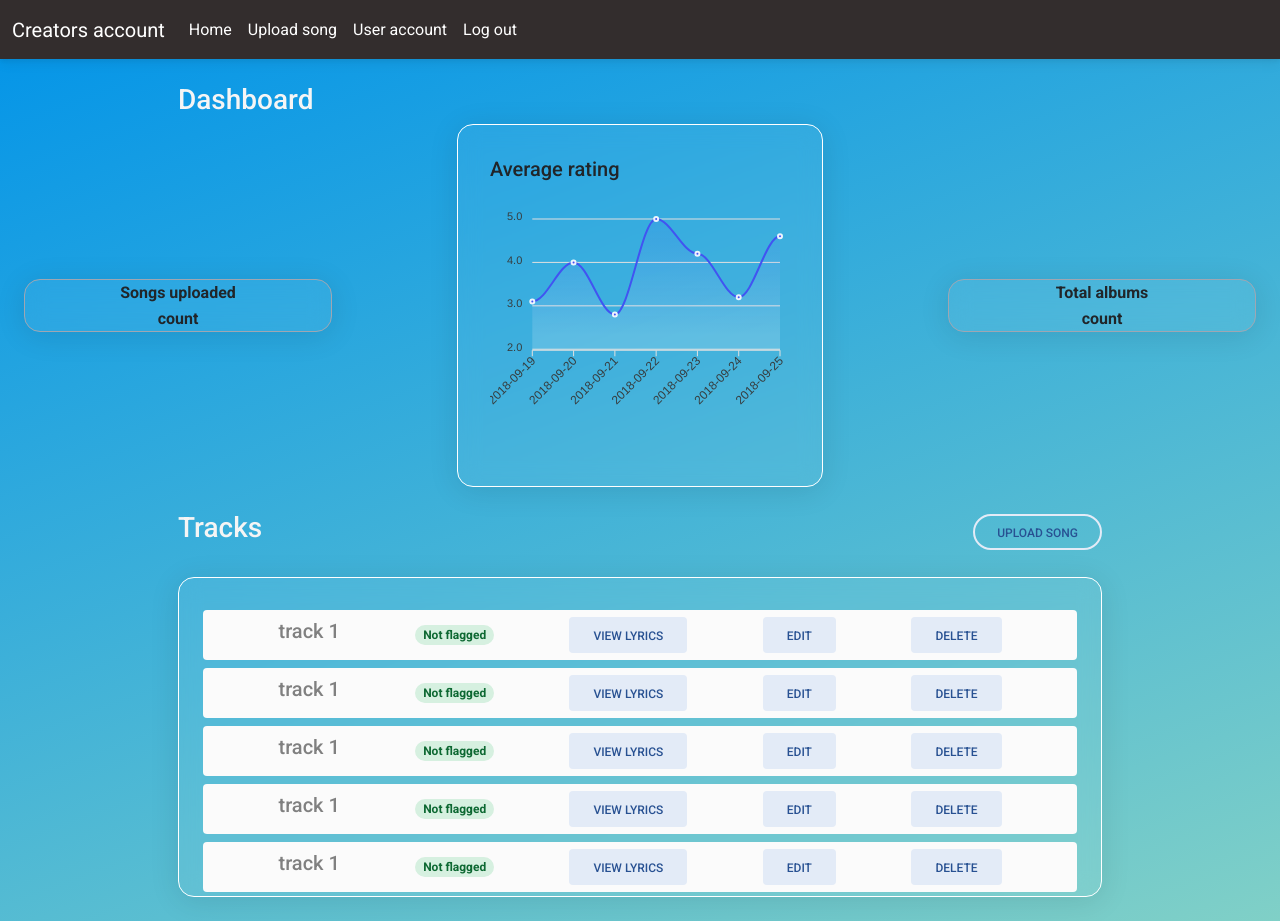
After one commit to Vaibhav240804/Music-streaming-platform, a Flask app: page /creatorsdash in a window 1280 px wide. The commit adds this page. Run offline with Flask 3, Linux system fonts and the light colour scheme; some libraries are stand-ins or nearby versions.

Commit message:
added creators facilities

```diff
--- a/app.py
+++ b/app.py
@@ -48,7 +48,18 @@ def register_user():
 
 @app.route("/",methods=["GET"])
 def lyrics():
-    return render_template("lyricsnplay.html")
+    return render_template("home.html")
+
+@app.route("/uploadsong",methods=["GET","POST"])
+def upload():
+    if request.method == "GET":
+        return render_template("uploadsong.html")
+    else:
+        return render_template("uploadsong.html")
+
+@app.route("/creatorsdash",methods=["GET"])
+def creatorsdash():
+    return render_template("creatordash.html")
 
 @app.route("/play",methods=["GET"])
 def play():
--- a/templates/admin.html
+++ b/templates/admin.html
@@ -500,7 +500,6 @@
     <script src="{{ url_for('static', filename='vendor/quill/quill.min.js') }}"></script>
     <script src="{{ url_for('static', filename='vendor/simple-datatables/simple-datatables.js') }}"></script>
     <script src="{{ url_for('static', filename='vendor/tinymce/tinymce.min.js') }}"></script>
-    <script src="{{ url_for('static', filename='vendor/php-email-form/validate.js') }}"></script>
     <!-- Template Main JS File -->
     <script src="{{ url_for('static', filename='vendor/main.js') }}"></script>
     <script
--- /dev/null
+++ b/templates/creatordash.html
@@ -0,0 +1,323 @@
+<!DOCTYPE html>
+<html lang="en">
+  <head>
+    <meta charset="UTF-8" />
+    <meta name="viewport" content="width=device-width, initial-scale=1.0" />
+    <title>Home page</title>
+    <link
+      href="{{ url_for('static', filename='vendor/bootstrap/css/bootstrap.min.css') }}"
+      rel="stylesheet"
+    />
+    <link
+      href="{{ url_for('static', filename='vendor/bootstrap-icons/bootstrap-icons.css') }}"
+      rel="stylesheet"
+    />
+    <link
+      href="{{ url_for('static', filename='vendor/boxicons/css/boxicons.min.css') }}"
+      rel="stylesheet"
+    />
+    <link
+      href="{{ url_for('static', filename='vendor/quill/quill.snow.css') }}"
+      rel="stylesheet"
+    />
+    <link
+      href="{{ url_for('static', filename='vendor/quill/quill.bubble.css') }}"
+      rel="stylesheet"
+    />
+    <link
+      href="{{ url_for('static', filename='vendor/remixicon/remixicon.css') }}"
+      rel="stylesheet"
+    />
+    <link
+      href="{{ url_for('static', filename='vendor/simple-datatables/style.css') }}"
+      rel="stylesheet"
+    />
+    <!-- Template Main CSS File -->
+    <link
+      rel="stylesheet"
+      href="{{ url_for('static', filename='style.css') }}"
+    />
+    <link
+      href="https://cdnjs.cloudflare.com/ajax/libs/font-awesome/6.0.0/css/all.min.css"
+      rel="stylesheet"
+    />
+    <!-- Google Fonts -->
+    <link
+      href="https://fonts.googleapis.com/css?family=Roboto:300,400,500,700&display=swap"
+      rel="stylesheet"
+    />
+    <!-- MDB -->
+    <link
+      href="https://cdnjs.cloudflare.com/ajax/libs/mdb-ui-kit/6.4.2/mdb.min.css"
+      rel="stylesheet"
+    />
+    <link
+      rel="stylesheet"
+      href="{{ url_for('static', filename='global.css') }}"
+    />
+  </head>
+  <body
+    style="
+      background-color: #0093e9;
+      background-image: linear-gradient(160deg, #0093e9 0%, #80d0c7 100%);
+    "
+  >
+    <nav class="navbar navbar-expand-lg navbar-dark bg-dark">
+      <div class="container-fluid">
+        <a class="navbar-brand" href="#">Creators account</a>
+        <button
+          class="navbar-toggler"
+          type="button"
+          data-mdb-toggle="collapse"
+          data-mdb-target="#navbarText"
+          aria-controls="navbarText"
+          aria-expanded="false"
+          aria-label="Toggle navigation"
+        >
+          <i class="fas fa-bars"></i>
+        </button>
+        <div class="collapse navbar-collapse" id="navbarText">
+          <span class="navbar-text"></span>
+          <ul class="navbar-nav me-auto mb-2 mb-lg-0">
+            <li class="nav-item">
+              <a class="nav-link active" aria-current="page" href="/home"
+                >Home</a
+              >
+            </li>
+            <li class="nav-item">
+              <a class="nav-link active" href="/uploadsong">Upload song</a>
+            </li>
+            <li class="nav-item">
+              <a class="nav-link active" href="#">User account</a>
+            </li>
+            <li class="nav-item">
+              <a class="nav-link active" href="#">Log out</a>
+            </li>
+          </ul>
+        </div>
+      </div>
+    </nav>
+    <div class="vw-100 min-vh-100 p-4">
+      <div
+        class="w-100 h-50 mb-4 d-flex flex-column align-items-center justify-content-evenly"
+      >
+        <div
+          class="px-8 w-75 d-flex flex-row align-items-center justify-content-between"
+        >
+          <h3>Dashboard</h3>
+          <span></span>
+        </div>
+        <div
+          class="w-100 h-75 d-flex flex-row justify-content-evenly align-items-center"
+        >
+          <div
+            class="w-25 card h-100 d-flex flex-column align-items-center justify-content-evenly border-secondary"
+          >
+            <strong>Songs uploaded</strong><strong>count</strong>
+          </div>
+          <div
+            class="w-50 h-75 d-flex flex-column align-items-center justify-content-evenly border-secondary"
+          >
+            <div class="card p-2">
+              <div class="card-body">
+                <h5 class="card-title">Average rating</h5>
+
+                <!-- Line Chart -->
+                <div id="reportsChart"></div>
+
+                <script>
+                  document.addEventListener("DOMContentLoaded", () => {
+                    new ApexCharts(document.querySelector("#reportsChart"), {
+                      series: [
+                        {
+                          name: "Ratings",
+                          data: [3.1, 4.0, 2.8, 5.0, 4.2, 3.2, 4.6],
+                        },
+                      ],
+                      chart: {
+                        height: 250,
+                        type: "area",
+                        toolbar: {
+                          show: false,
+                        },
+                      },
+                      markers: {
+                        size: 2,
+                      },
+                      colors: [
+                        "#4154f1",
+                        "#2eca6a",
+                        "#ff771d",
+                        "#FAC858",
+                        "#1E4099",
+                      ],
+                      fill: {
+                        type: "gradient",
+                        gradient: {
+                          shadeIntensity: 1,
+                          opacityFrom: 0.3,
+                          opacityTo: 0.4,
+                          stops: [0, 90, 100],
+                        },
+                      },
+                      dataLabels: {
+                        enabled: false,
+                      },
+                      stroke: {
+                        curve: "smooth",
+                        width: 2,
+                      },
+                      xaxis: {
+                        type: "date",
+                        categories: [
+                          "2018-09-19",
+                          "2018-09-20",
+                          "2018-09-21",
+                          "2018-09-22",
+                          "2018-09-23",
+                          "2018-09-24",
+                          "2018-09-25",
+                        ],
+                      },
+                      tooltip: {
+                        x: {
+                          format: "dd/MM/yy HH:mm",
+                        },
+                      },
+                    }).render();
+                  });
+                </script>
+                <!-- End Line Chart -->
+              </div>
+            </div>
+          </div>
+          <div
+            class="w-25 card h-100 d-flex flex-column align-items-center justify-content-evenly border-secondary"
+          >
+            <strong>Total albums</strong><strong>count</strong>
+          </div>
+        </div>
+      </div>
+      <div
+        class="w-100 vh-50 d-flex flex-column align-items-center justify-content-evenly"
+      >
+        <div
+          class="px-8 w-75 d-flex flex-row align-items-center justify-content-between"
+        >
+          <h3>Tracks</h3>
+          <a
+            href="/uploadsong"
+            role="button"
+            class="btn btn-light btn-outline-secondary btn-rounded"
+          >Upload song</a>
+        </div>
+        <div
+          class="w-100 d-flex flex-row justify-content-evenly align-items-center"
+        >
+          <div
+            class="d-flex card flex-column align-items-center w-75 mt-4 p-4 overflow-auto"
+            style="max-height: 40vh"
+          >
+            <div
+              class="w-100 mt-2 py-2 bg-light rounded d-flex align-items-center justify-content-evenly"
+              style="color: grey; height: 50px"
+            >
+              <h5>track 1</h5>
+              <span class="badge rounded-pill badge-success">Not flagged</span>
+              <a type="button" class="btn btn-secondary">view lyrics</a>
+              <a type="button" class="btn btn-secondary">Edit</a>
+              <a type="button" class="btn btn-secondary">delete</a>
+            </div>
+            <div
+              class="w-100 mt-2 py-2 bg-light rounded d-flex align-items-center justify-content-evenly"
+              style="color: grey; height: 50px"
+            >
+              <h5>track 1</h5>
+              <span class="badge rounded-pill badge-success">Not flagged</span>
+              <a type="button" class="btn btn-secondary">view lyrics</a>
+              <a type="button" class="btn btn-secondary">Edit</a>
+              <a type="button" class="btn btn-secondary">delete</a>
+            </div>
+            <div
+              class="w-100 mt-2 py-2 bg-light rounded d-flex align-items-center justify-content-evenly"
+              style="color: grey; height: 50px"
+            >
+              <h5>track 1</h5>
+              <span class="badge rounded-pill badge-success">Not flagged</span>
+              <a type="button" class="btn btn-secondary">view lyrics</a>
+              <a type="button" class="btn btn-secondary">Edit</a>
+              <a type="button" class="btn btn-secondary">delete</a>
+            </div>
+            <div
+              class="w-100 mt-2 py-2 bg-light rounded d-flex align-items-center justify-content-evenly"
+              style="color: grey; height: 50px"
+            >
+              <h5>track 1</h5>
+              <span class="badge rounded-pill badge-success">Not flagged</span>
+              <a type="button" class="btn btn-secondary">view lyrics</a>
+              <a type="button" class="btn btn-secondary">Edit</a>
+              <a type="button" class="btn btn-secondary">delete</a>
+            </div>
+            <div
+              class="w-100 mt-2 py-2 bg-light rounded d-flex align-items-center justify-content-evenly"
+              style="color: grey; height: 50px"
+            >
+              <h5>track 1</h5>
+              <span class="badge rounded-pill badge-success">Not flagged</span>
+              <a type="button" class="btn btn-secondary">view lyrics</a>
+              <a type="button" class="btn btn-secondary">Edit</a>
+              <a type="button" class="btn btn-secondary">delete</a>
+            </div>
+            <div
+              class="w-100 mt-2 py-2 bg-light rounded d-flex align-items-center justify-content-evenly"
+              style="color: grey; height: 50px"
+            >
+              <h5>track 1</h5>
+              <span class="badge rounded-pill badge-success">Not flagged</span>
+              <a type="button" class="btn btn-secondary">view lyrics</a>
+              <a type="button" class="btn btn-secondary">Edit</a>
+              <a type="button" class="btn btn-secondary">delete</a>
+            </div>
+            <div
+              class="w-100 mt-2 py-2 bg-light rounded d-flex align-items-center justify-content-evenly"
+              style="color: grey; height: 50px"
+            >
+              <h5>track 1</h5>
+              <span class="badge rounded-pill badge-success">Not flagged</span>
+              <a type="button" class="btn btn-secondary">view lyrics</a>
+              <a type="button" class="btn btn-secondary">Edit</a>
+              <a type="button" class="btn btn-secondary">delete</a>
+            </div>
+            <div
+              class="w-100 mt-2 py-2 bg-light rounded d-flex align-items-center justify-content-evenly"
+              style="color: grey; height: 50px"
+            >
+              <h5>track 1</h5>
+              <span class="badge rounded-pill badge-success">Not flagged</span>
+              <a type="button" class="btn btn-secondary">view lyrics</a>
+              <a type="button" class="btn btn-secondary">Edit</a>
+              <a type="button" class="btn btn-secondary">delete</a>
+            </div>
+            <div
+              class="w-100 mt-2 py-2 bg-light rounded d-flex align-items-center justify-content-evenly"
+              style="color: grey; height: 50px"
+            >
+              <h5>track 1</h5>
+              <span class="badge rounded-pill badge-success">Not flagged</span>
+              <a type="button" class="btn btn-secondary">view lyrics</a>
+              <a type="button" class="btn btn-secondary">Edit</a>
+              <a type="button" class="btn btn-secondary">delete</a>
+            </div>
+          </div>
+        </div>
+      </div>
+    </div>
+    <script src="{{ url_for('static', filename='vendor/apexcharts/apexcharts.min.js') }}"></script>
+    <script src="{{ url_for('static', filename='vendor/main.js') }}"></script>
+
+    <script
+      type="text/javascript"
+      src="https://cdnjs.cloudflare.com/ajax/libs/mdb-ui-kit/6.4.2/mdb.min.js"
+    ></script>
+  </body>
+</html>
--- a/templates/home.html
+++ b/templates/home.html
@@ -50,6 +50,9 @@
             </li>
             <li class="nav-item">
               <a class="nav-link" href="/creator">Creators account</a>
+            </li>
+            <li class="nav-item">
+              <a class="nav-link" href="/creator">Profile</a>
             </li>
             <li class="nav-item">
               <a class="nav-link">log out</a>
```
Also changed, not shown: templates/creator.html (+48 -37 lines), templates/uploadsong.html (added, +146 -0 lines).
